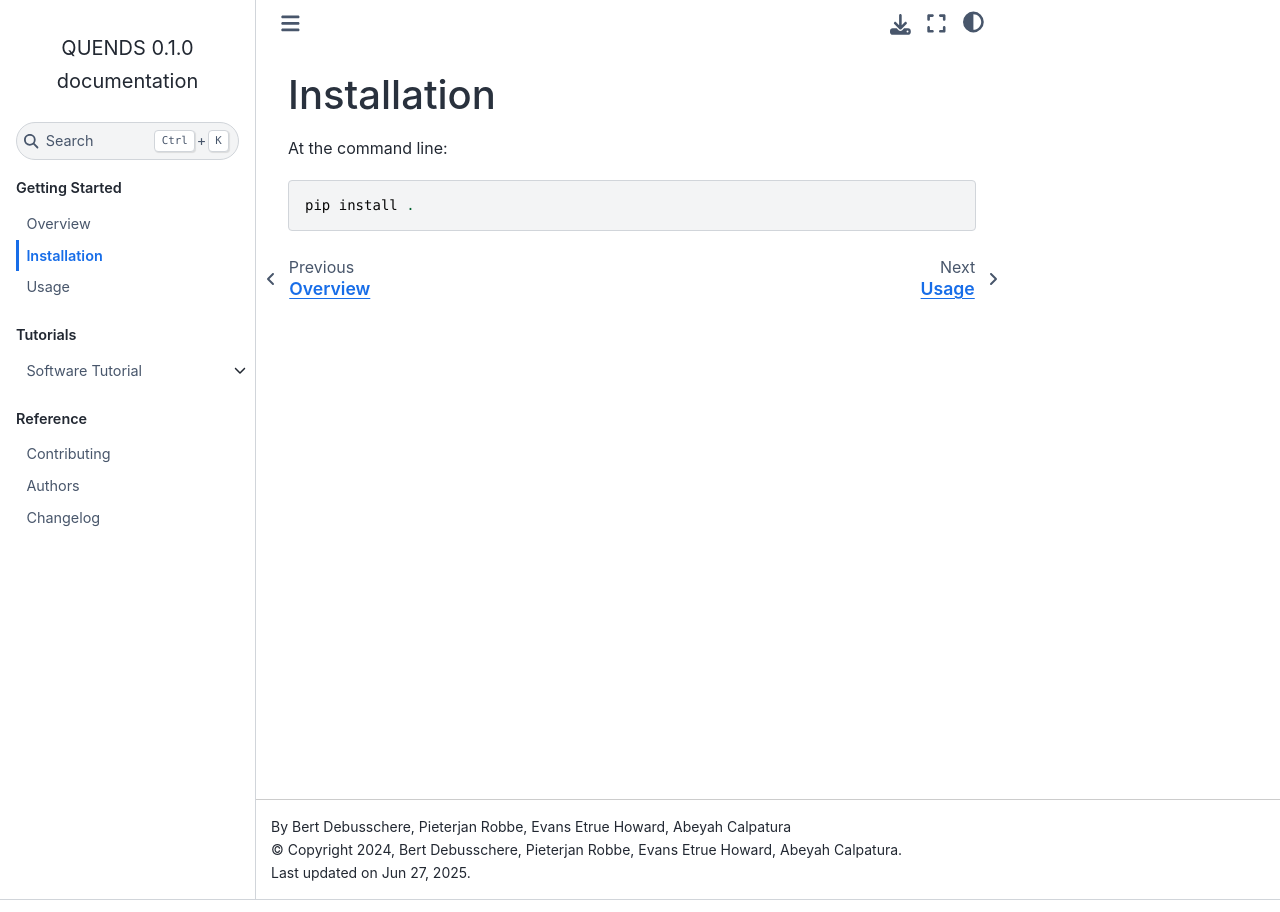
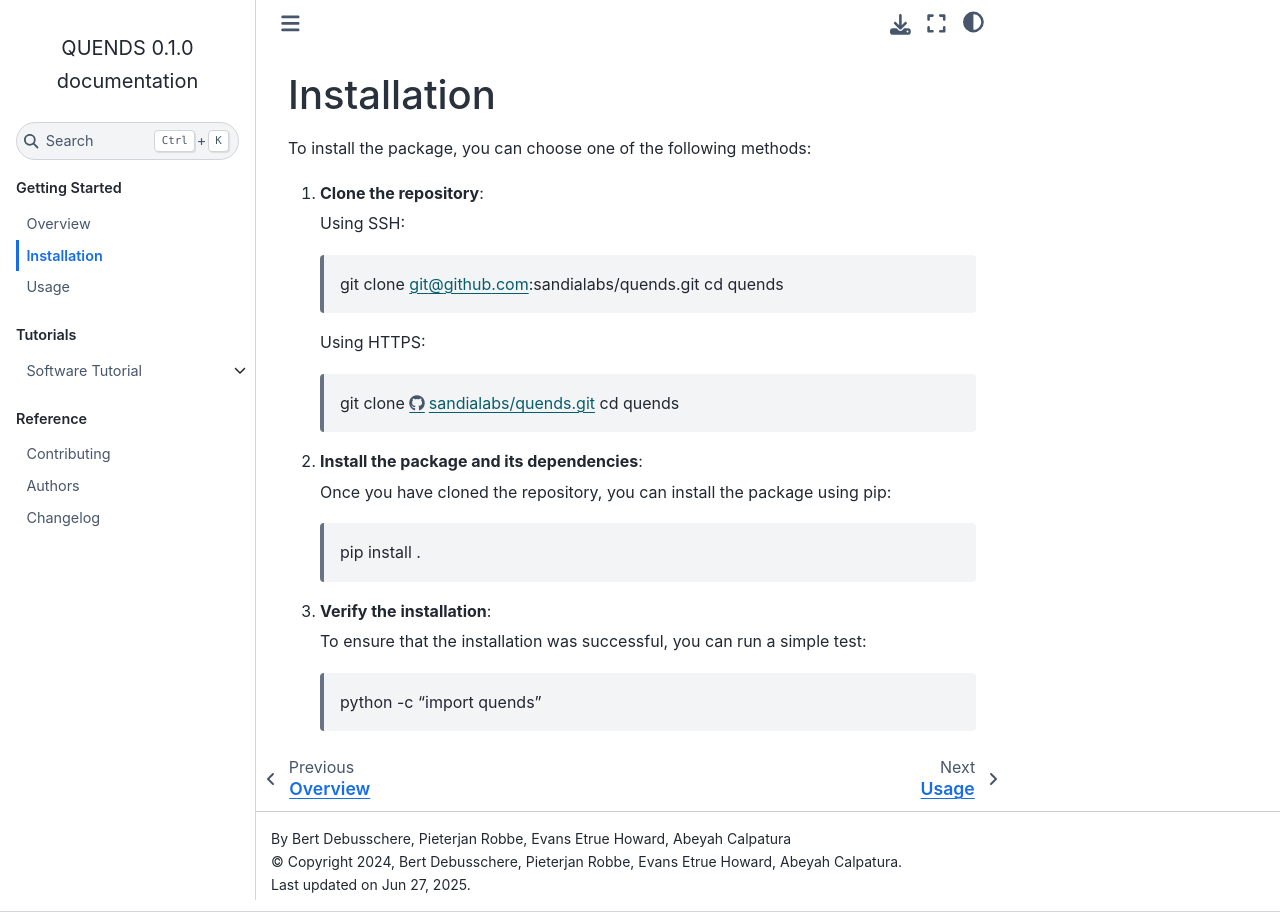
Before and after one commit to sandialabs/quends, a Sphinx documentation site: the page built from docs/installation.rst, in a window 1280 px wide. Built offline with Sphinx 7.4.7 and the Sphinx Book theme 1.1.4, drawn with Linux system fonts in a browser that asks for light colours; pages that are not in the unit, such as notebooks, are missing from menus.

Commit message:
upate installation documentation

```diff
--- a/docs/installation.rst
+++ b/docs/installation.rst
@@ -2,6 +2,28 @@
 Installation
 ============
 
-At the command line::
+To install the package, you can choose one of the following methods:
 
-    pip install .
+1. **Clone the repository**:
+
+   Using SSH:
+
+       git clone git@github.com:sandialabs/quends.git
+       cd quends
+
+   Using HTTPS:
+
+       git clone https://github.com/sandialabs/quends.git
+       cd quends
+
+2. **Install the package and its dependencies**:
+
+   Once you have cloned the repository, you can install the package using pip:
+
+       pip install .
+
+3. **Verify the installation**:
+
+   To ensure that the installation was successful, you can run a simple test:
+
+       python -c "import quends"
--- a/docs/sg_execution_times.rst
+++ b/docs/sg_execution_times.rst
@@ -6,7 +6,7 @@
 
 Computation times
 =================
-**00:00.562** total execution time for 1 file **from all galleries**:
+**00:00.602** total execution time for 1 file **from all galleries**:
 
 .. container::
 
@@ -33,5 +33,5 @@ Computation times
      - Time
      - Mem (MB)
    * - :ref:`sphx_glr_auto_tutorials_datastream_guide.py` (``../examples/tutorial/datastream_guide.py``)
-     - 00:00.562
+     - 00:00.602
      - 0.0
```
